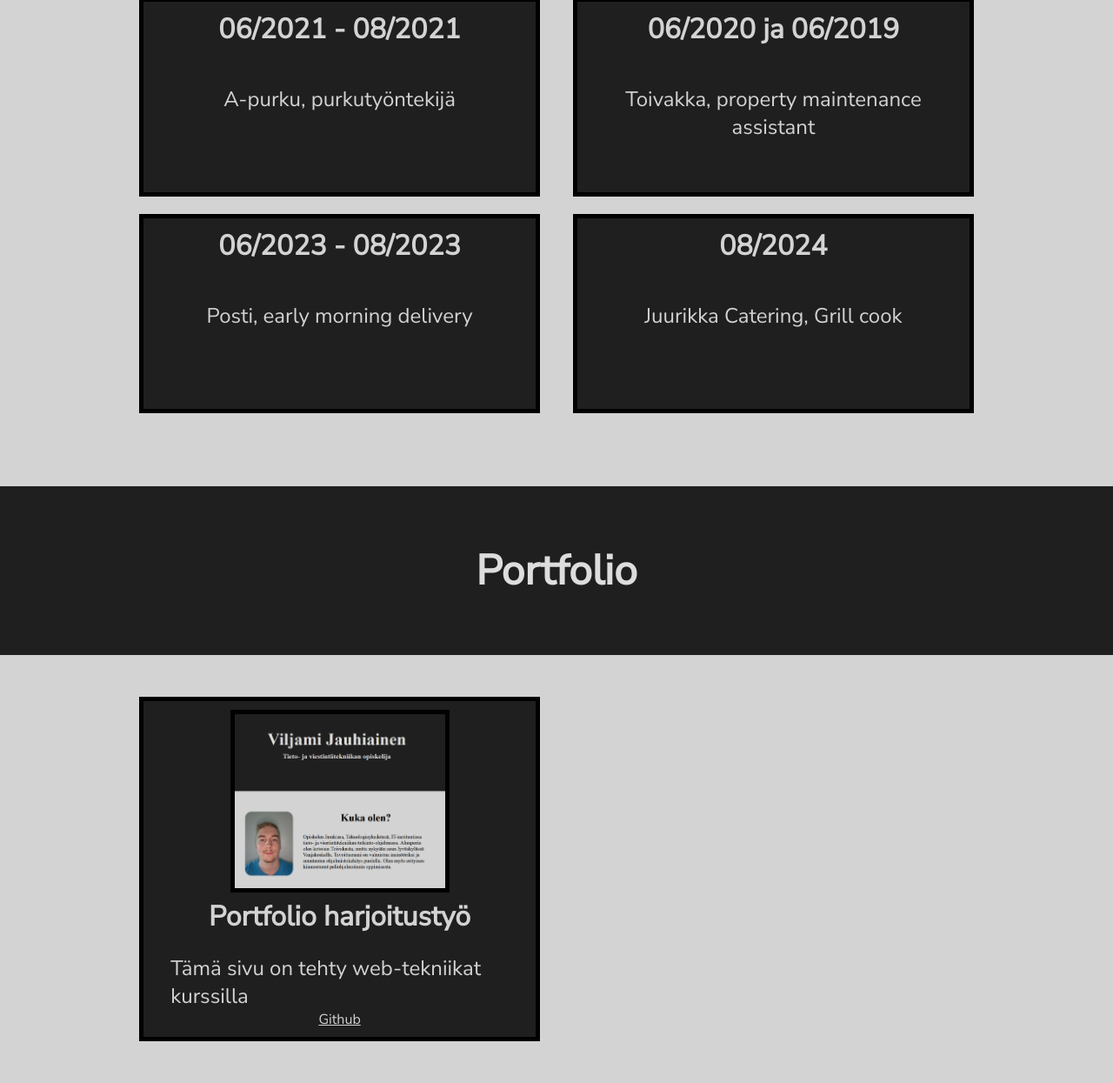
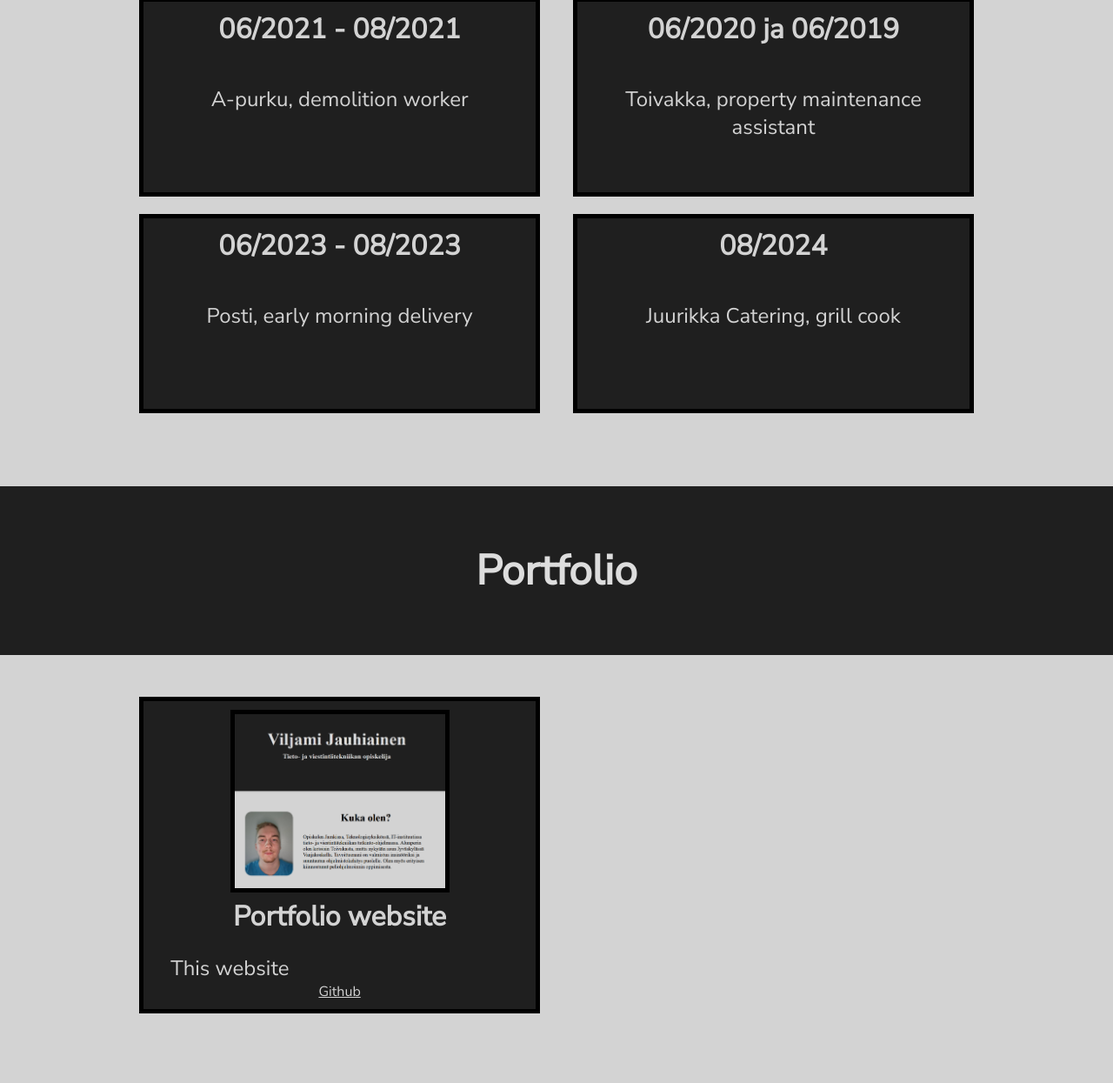
Before and after one commit to VilJauh/viljauh.github.io, a plain HTML site: page en/index.html in a window 1280 px wide. Shown: the part 1675-2920 px from the top of the page at 87% size. Drawn offline with Linux system fonts and the light colour scheme; a script that the page names is missing.

Commit message:
english ready

```diff
--- a/en/index.html
+++ b/en/index.html
@@ -51,7 +51,7 @@
             <h3>Work experience</h3>
             <section class="contentLeft">
                 <h3>06/2021 - 08/2021</h3>
-                <p class="content">A-purku, purkutyöntekijä</p>
+                <p class="content">A-purku, demolition worker</p>
             </section>
             <section class="contentRight">
                 <h3>06/2020 ja 06/2019</h3>
@@ -63,7 +63,7 @@
             </section>
             <section class="contentRight">
                 <h3>08/2024</h3>
-                <p class="content">Juurikka Catering, Grill cook</p>
+                <p class="content">Juurikka Catering, grill cook</p>
             </section>
         </section>
     </article>
@@ -74,8 +74,8 @@
         <section class="content">
             <section class="contentLeft">
                 <img id="webSivukuva" src="../images/WebSivu.png" alt="Kuva nettisivuista" width="242" height="200">
-                <h3>Portfolio harjoitustyö</h3>
-                <p>Tämä sivu on tehty web-tekniikat kurssilla</p>
+                <h3>Portfolio website</h3>
+                <p>This website</p>
                 <a class="gitLinks" href="https://github.com/VilJauh/website" target="_blank">Github</a>
             </section>
         </section>
```
Also changed, not shown: index.html (+2 -2 lines).
